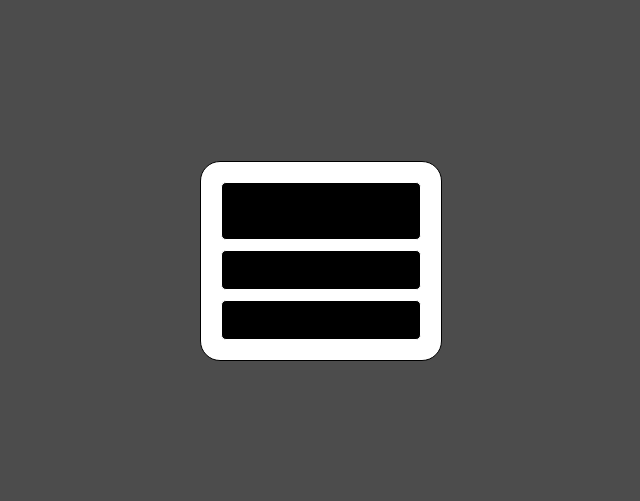
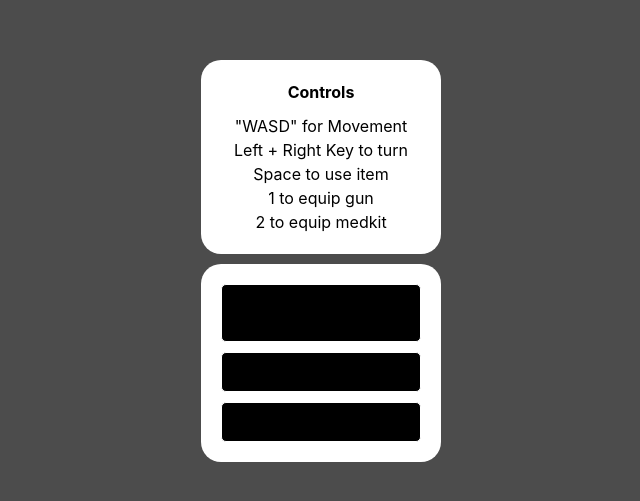
Before and after one commit to Adotweb/fox-rock, a Svelte app in the folder fox-rock-ui/: page / in a window 1280 px wide. Shown: the part 139-640 px from the top of the page, without its empty margins (319-959 px from the left). Built offline with nearby package versions, Linux system fonts and the light colour scheme.

Commit message:
comments + controls

```diff
--- a/fox-rock-ui/src/lib/CreateMapPage.svelte
+++ b/fox-rock-ui/src/lib/CreateMapPage.svelte
@@ -56,7 +56,6 @@ async function save_map(){
 		alert("please dont waste memory")
 		return
 	}
-	console.log(received_maps)
 
 	let chunked_map = create_chunked_map(map)
 
--- a/fox-rock-ui/src/lib/Popup.svelte
+++ b/fox-rock-ui/src/lib/Popup.svelte
@@ -25,12 +25,14 @@ function create_defined_server(){
 	height:100vh;
 	width:100vw;
 	display: flex;
+	flex-direction: column;
 	justify-content: center;
+	gap:10px;
 	align-items: center;
 	background-color: rgb(0, 0, 0, 0.7);
 
+
 	.box {
-		border : 1px solid black;
 		padding : 20px;
 		border-radius : 20px;
 		background-color: white;
@@ -60,6 +62,17 @@ function create_defined_server(){
 
 <div class="popup">
 	<div class="box">
+		<strong>Controls</strong>
+		<div>
+			"WASD" for Movement <br>
+			Left + Right Key to turn <br>
+			Space to use item <br>
+			1 to equip gun <br>
+			2 to equip medkit
+		</div>
+	</div>
+	<div class="box">
+
 		<button onclick={play_default_server}>Play default server (recommended)</button>
 		<button onclick={play_defined_server}>Play custom server</button>
 		<button onclick={create_defined_server}>create custom server</button>
--- a/fox-rock-ui/src/rendering/render-entites/entities.js
+++ b/fox-rock-ui/src/rendering/render-entites/entities.js
@@ -18,6 +18,7 @@ class RenderEntity{
 		]
 
 		//then get the relative position along the players z and x axis (camera rotation)
+		//we basically just dot product the difference vector with the view direction vector
 		this.rel_pos = [
 			(player_relative_position[0] * Math.cos(player_rotation) + player_relative_position[1] * Math.sin(player_rotation)),
 			(-player_relative_position[0] * Math.sin(player_rotation) + player_relative_position[1] * Math.cos(player_rotation)),
@@ -37,6 +38,7 @@ class RenderEntity{
 		}
 	}
 
+	//every render entity has its own render method so we can implement rendering for every entity individually
 	render(screen, mini_map){
 
 	}
@@ -45,7 +47,7 @@ class RenderEntity{
 //dummy class (for now)
 class Player extends RenderEntity{
 
-
+	//we render other players as green orbs
 	render(screen, mini_map){
 		this.color = "green"
 		//mini-map dimensions
@@ -59,7 +61,7 @@ class Player extends RenderEntity{
 		let mini_map_y = mmh/2 - mmh/2 * this.rel_pos[1]/10;
 
 
-		//make a small circle on the mini-map where the enemy is
+		//make a small circle on the mini-map where the entity is
 		mini_map.beginPath();
 		mini_map.arc(mini_map_x, mini_map_y, 5, 0, 2 * Math.PI)
 
--- a/fox-rock-ui/src/rendering/rendering.svelte.js
+++ b/fox-rock-ui/src/rendering/rendering.svelte.js
@@ -11,7 +11,6 @@ let h = screen_h;
 //we try to minimze creation of new arrays so we pass in the buffers directly to the below functions so they can be altered in place
 
 //we need to check if the chunk exists before we can access it
-//if it doesnt we create it
 export function get_chunk(x, y){
 
 	let world_map = get(global_state).world_map;
@@ -98,7 +97,7 @@ export function load_edges(loaded_chunks, edges, mini_map_squares) {
 
 				//here we need the offset to get the "objective positions of the blocks"
 				//we do this to accurately map them to relative positions to the player
-				//the "0, 0" block we start next to when the player is at "1, 1" is not objectively the 0, 0 block if our map is 100x100
+				//the "0, 0" block we start next to when the player is at "1, 1" is not objectively the 0, 0 block if our map is 100x100 for example
                                 let x_u = offset[0] * chunk_w + x;
                                 let y_u = offset[1] * chunk_h + y;
 
@@ -210,18 +209,18 @@ export function load_edges(loaded_chunks, edges, mini_map_squares) {
 //im already pretty inefficent and nlogn is still a bit better than n + nlogn...
 //
 //also we sort by depth of whatever object were passing in
-export function insert_into_sorted_array(sortedArray, value) {
+export function insert_into_sorted_array(sorted_array, value) {
         let left = 0;
-        let right = sortedArray.length - 1;
+        let right = sorted_array.length - 1;
 
-        // Perform binary search to find the insertion point
+        //perform binary search to find the insertion point
         while (left <= right) {
                 const mid = Math.floor((left + right) / 2);
-                if (sortedArray[mid].depth === value.depth) {
-                        // If the value already exists, insert it at the same position
+                if (sorted_array[mid].depth === value.depth) {
+                        //if the value already exists, insert it at the same position
                         left = mid;
                         break;
-                } else if (sortedArray[mid].depth <= value.depth) {
+                } else if (sorted_array[mid].depth <= value.depth) {
                         left = mid + 1;
                 } else {
                         right = mid - 1;
@@ -230,7 +229,7 @@ export function insert_into_sorted_array(sortedArray, value) {
 
         // Insert the value at the found position2
 	// we do this inplace
-        sortedArray.splice(left, 0, value);
+        sorted_array.splice(left, 0, value);
 }
 
 
@@ -260,6 +259,8 @@ export function prepare_edges(edges, render_order){
                 let [x_l, z_l] = [lx * csx + ly * snx, lx * -snx + csx * ly];
                 let [x_r, z_r] = [rx * csx + ry * snx, rx * -snx + csx * ry];
 
+		//the below is done to clip walls that have one edge behind the player,
+		//otherwise we have really weird renderedwalls with negative height...
                 const near = 0.1; //small positive value to avoid clipping at z = 0
                 if (z_l < near && z_r < near) {
                         //both points are behind the near plane, discard edge
@@ -292,6 +293,7 @@ export function prepare_edges(edges, render_order){
 		//between the player and the two points that make up an edge
                 let depth = (z_l + z_r) / 2;
 
+		//this gives the two points for a single edge (l and r)
                 let data = [x_l, x_r, z_l, z_r];
 
 
@@ -368,11 +370,13 @@ export function render_buffer(ctx, mini_map_ctx, render_order) {
 //this renders every mini-map sqaure in the mini_map render_buffer
 export function render_mini_map(mini_map_squares, mini_map_ctx){
 
+	//we clear the mini map so we can draw to it
 	mini_map_ctx.clearRect(0, 0, mini_map_w, mini_map_h)
 
+	//we render every square (representing a wall block)
 	mini_map_squares.forEach(square => mini_map_square(mini_map_ctx, square))
 
-
+	//this draw a green point in the middle of the screen (representing the player)
 	mini_map_ctx.beginPath();
   	mini_map_ctx.arc(mini_map_w/2, mini_map_h/2, 5, 0, 2 * Math.PI, true);
   	mini_map_ctx.fillStyle = "green"
@@ -400,13 +404,16 @@ export function mini_map_square(mini_map_ctx, square){
 			rel_x * -snx + rel_y * csx
 		]
 
-
+		//these are the points on the mini map
+		//already accounted for clip space to screen space
 		return [sz/10 * mini_map_w/2 + mini_map_w/2, -sx/10 * mini_map_w/2 + mini_map_w/2]
 	})
 
 	//and then we use these points to draw a square to the minimap
 	let [p1, p2, p3, p4] = square;
 
+
+	//this just draws a square
 	mini_map_ctx.beginPath();
 
 	mini_map_ctx.moveTo(...p1)
--- a/fox-rock-ui/src/state/connection.svelte.js
+++ b/fox-rock-ui/src/state/connection.svelte.js
@@ -2,4 +2,6 @@
 
 import { writable } from "svelte/store";
 
+
+//this is the server id for when we want to communicate with the server
 export let connection = writable(undefined)
```
Also changed, not shown: fox-rock-ui/src/lib/Client.svelte (+7 -2 lines), fox-rock-ui/src/rendering/overlay.svelte.js (+7 -5 lines).
